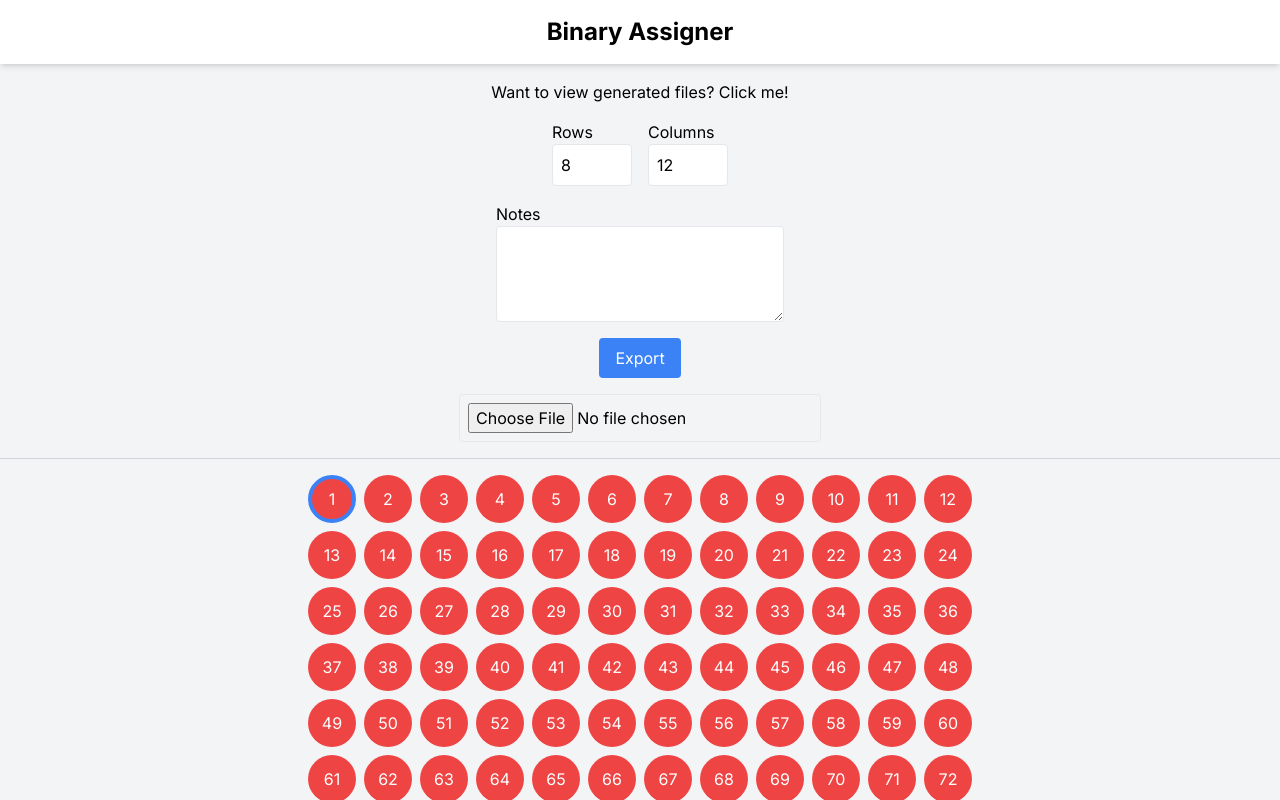
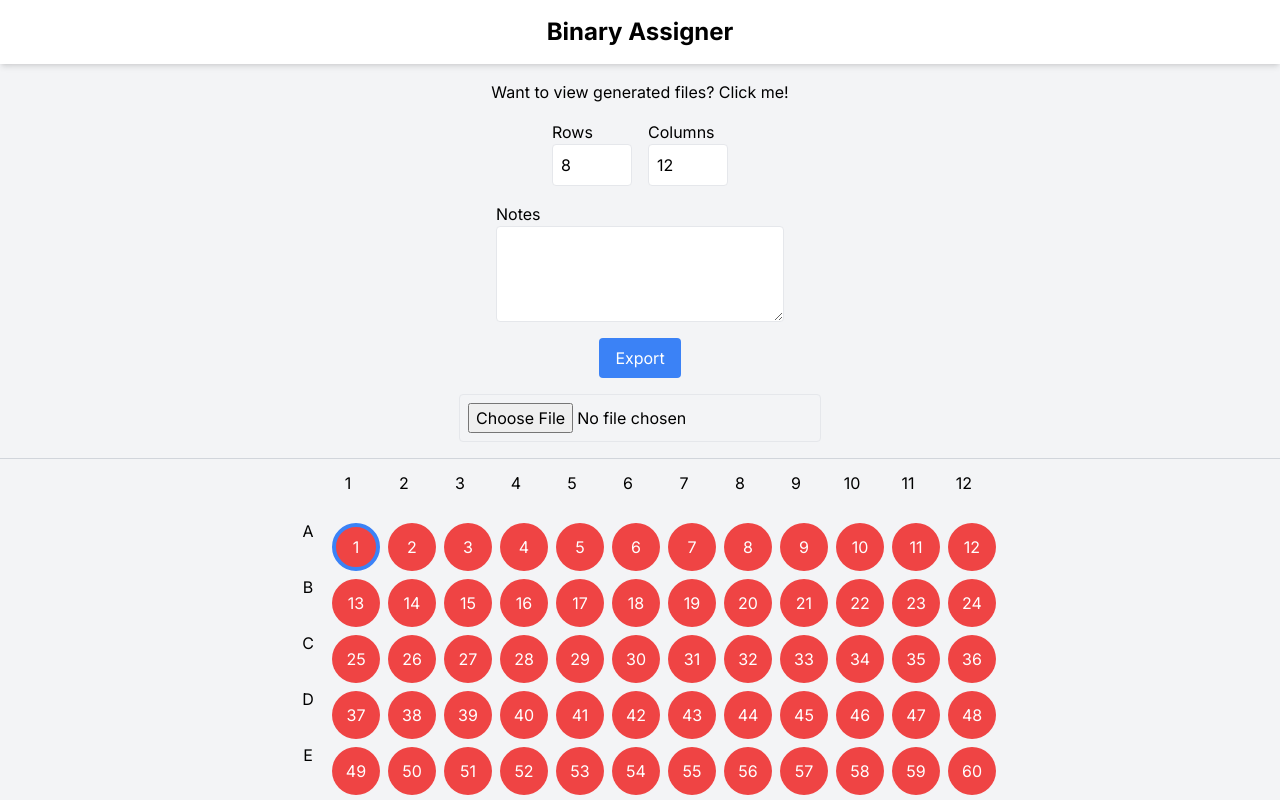
Before and after one commit to dannynotsmart/Binary-Assigner, a Next.js app: page / in a window 1280 px wide. Shown: the top 800 px of the page. Built offline with nearby package versions, Linux system fonts and the light colour scheme.

Commit message:
added labeling

```diff
--- a/src/pages/index.tsx
+++ b/src/pages/index.tsx
@@ -1,7 +1,7 @@
 import { useEffect, useState } from "react";
 import { Inter } from "next/font/google";
-import Link from 'next/link';
 import Head from "next/head";
+import Link from "next/link";
 
 const inter = Inter({ subsets: ["latin"] });
 
@@ -132,6 +132,16 @@ export default function Home() {
     setCols(value);
   };
 
+  const getColumnLabels = () => {
+    return Array.from({ length: cols }, (_, i) => i + 1);
+  };
+
+  const getRowLabels = () => {
+    return Array.from({ length: rows }, (_, i) =>
+      String.fromCharCode("A".charCodeAt(0) + i)
+    );
+  };
+
   return (
     <>
       <Head>
@@ -139,7 +149,7 @@ export default function Home() {
       </Head>
       <main className={`${inter.className} flex flex-col min-h-screen bg-gray-100`}>
         <header className="bg-white shadow-md py-4 px-8 text-center">
-          <Link href="https://github.com/dannynotsmart/Binary-Assigner"><h1 className="text-2xl font-bold">Binary Assigner</h1></Link>
+          <h1 className="text-2xl font-bold">Binary Assigner</h1>
         </header>
         <div className="flex flex-col items-center py-4 space-y-4">
           <Link href="/view">Want to view generated files? Click me!</Link>
@@ -187,6 +197,30 @@ export default function Home() {
           />
         </div>
         <hr className="border-t border-gray-300" />
+        <div className="flex justify-center items-center">
+          <div className="flex flex-col">
+            <div className="flex space-x-2 justify-center">
+              <div className="w-6" />
+              {getColumnLabels().map((label) => (
+                <div
+                  key={label}
+                  className="w-8 h-8 sm:w-10 sm:h-10 md:w-12 md:h-12 lg:w-10 lg:h-10 xl:w-12 xl:h-12 flex justify-center items-center"
+                >
+                  {label}
+                </div>
+              ))}
+            </div>
+            <div className="flex">
+              <div className="flex flex-col space-y-2">
+                {getRowLabels().map((label) => (
+                  <div
+                    key={label}
+                    className="w-8 h-8 sm:w-10 sm:h-10 md:w-12 md:h-12 lg:w-10 lg:h-10 xl:w-12 xl:h-12 flex justify-center items-center"
+                  >
+                    {label}
+                  </div>
+                ))}
+              </div>
               <div className="flex-grow flex justify-center items-center py-4">
                 <div
                   style={{
@@ -210,6 +244,9 @@ export default function Home() {
                   ))}
                 </div>
               </div>
+            </div>
+          </div>
+        </div>
       </main>
     </>
   );
--- a/src/pages/view.tsx
+++ b/src/pages/view.tsx
@@ -35,6 +35,10 @@ export default function View() {
     .map((value, index) => (value === 2 && !showBlue ? index + 1 : null))
     .filter((index) => index !== null) as number[];
 
+  const alphabet = "ABCDEFGHIJKLMNOPQRSTUVWXYZ";
+  const rowLabels = data ? Array.from({ length: data.rows }, (_, i) => alphabet[i % 26]) : [];
+  const colLabels = data ? Array.from({ length: data.cols }, (_, i) => i + 1) : [];
+
   return (
     <>
       <Head>
@@ -42,9 +46,7 @@ export default function View() {
       </Head>
       <main className={`${inter.className} flex flex-col min-h-screen bg-gray-100`}>
         <header className="bg-white shadow-md py-4 px-8 text-center">
-          <Link href="https://github.com/dannynotsmart/Binary-Assigner">
           <h1 className="text-2xl font-bold">View Binary Assigner</h1>
-          </Link>
         </header>
         <div className="flex flex-col items-center py-4 space-y-4">
           <Link href="/">Want to generate these files? Click me!</Link>
@@ -67,6 +69,31 @@ export default function View() {
                   <span>Show blue circles</span>
                 </label>
                 <div className="flex-grow flex justify-center items-center py-4">
+                  <div className="flex flex-col space-y-2">
+                    <div className="flex space-x-2 justify-center">
+                      <div className="w-8 h-8" />
+                      {colLabels.map((label) => (
+                        <div
+                          key={label}
+                          className="w-8 h-8 sm:w-10 sm:h-10 md:w-12 md:h-12 lg:w-10 lg:h-10 xl:w-12 xl:h-12 flex justify-center items-center"
+                        >
+                          <span>{label}</span>
+                        </div>
+                      ))}
+                    </div>
+
+                    <div className="flex space-x-2">
+                      <div className="flex flex-col space-y-2">
+                        {rowLabels.map((label) => (
+                          <div
+                            key={label}
+                            className="w-8 h-8 sm:w-10 sm:h-10 md:w-12 md:h-12 lg:w-10 lg:h-10 xl:w-12 xl:h-12 flex justify-center items-center"
+                          >
+                            <span>{label}</span>
+                          </div>
+                        ))}
+                      </div>
+
                       <div
                         style={{
                           display: "grid",
@@ -85,6 +112,8 @@ export default function View() {
                             </span>
                           </div>
                         ))}
+                      </div>
+                    </div>
                   </div>
                 </div>
                 <div className="text-center mt-4">
```
Lines whose indentation alone changed are shown as unchanged.
